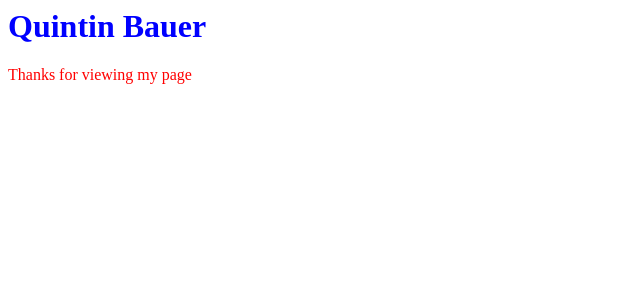
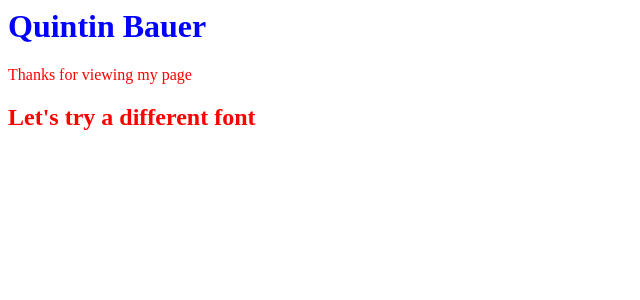
Before and after one commit to qbauer82/qbauer82.github.io, a Jekyll site: the page index.html, which Jekyll copies as it is, in a window 1280 px wide. Shown: the top 300 px of the page, without its empty margins (0-640 px from the left). Built offline with Jekyll 4.4.1, drawn with Linux system fonts in a browser that asks for light colours.

Commit message:
Update index.html

```diff
--- a/index.html
+++ b/index.html
@@ -6,5 +6,5 @@
 </header>
 <body>
  Thanks for viewing my page
-
+<h2> Let's try a different font</h2>
 </body>
```
